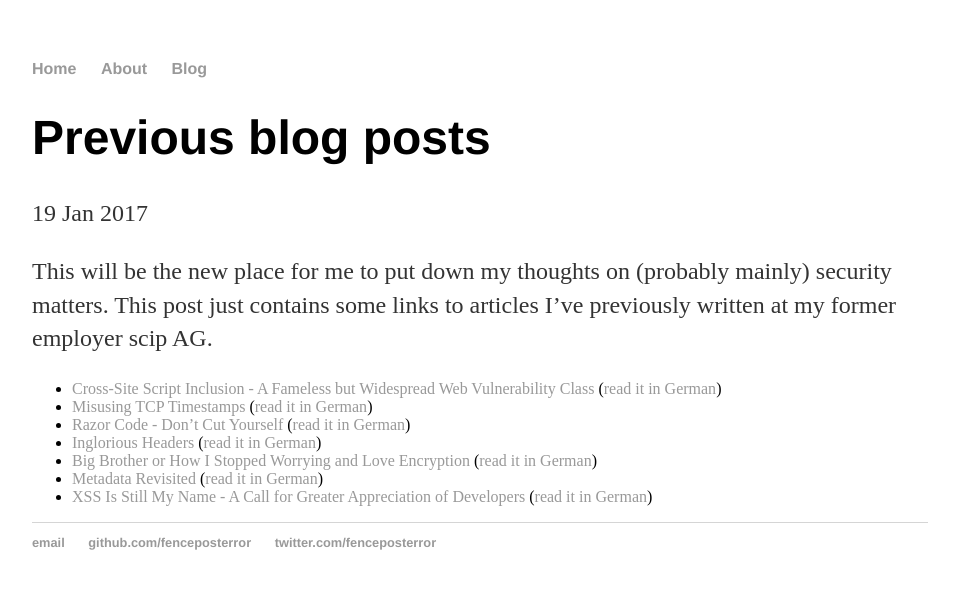
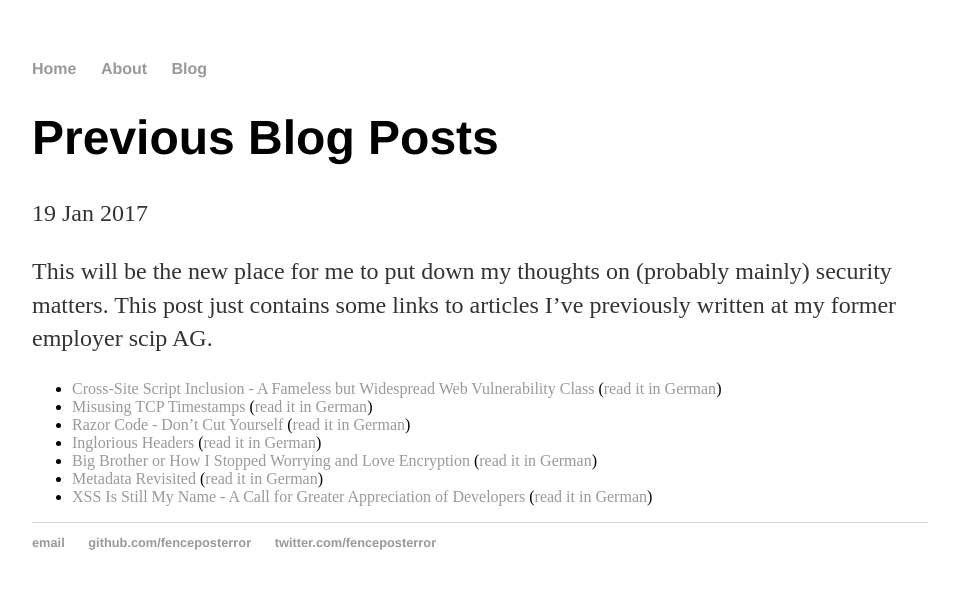
Before and after one commit to fenceposterror/fenceposterror.github.io, a Jekyll site: the page built from _posts/2017-01-19-previous-blogposts.md, in a window 1280 px wide. Shown: the top 589 px of the page, without its empty margins (160-1119 px from the left). Built offline with Jekyll 4.4.1, drawn with Linux system fonts in a browser that asks for light colours.

```diff
--- a/_posts/2017-01-19-previous-blogposts.md
+++ b/_posts/2017-01-19-previous-blogposts.md
@@ -1,6 +1,6 @@
 ---
 layout: post
-title: "Previous blog posts"
+title: "Previous Blog Posts"
 date: 2017-01-19
 ---
 
```
